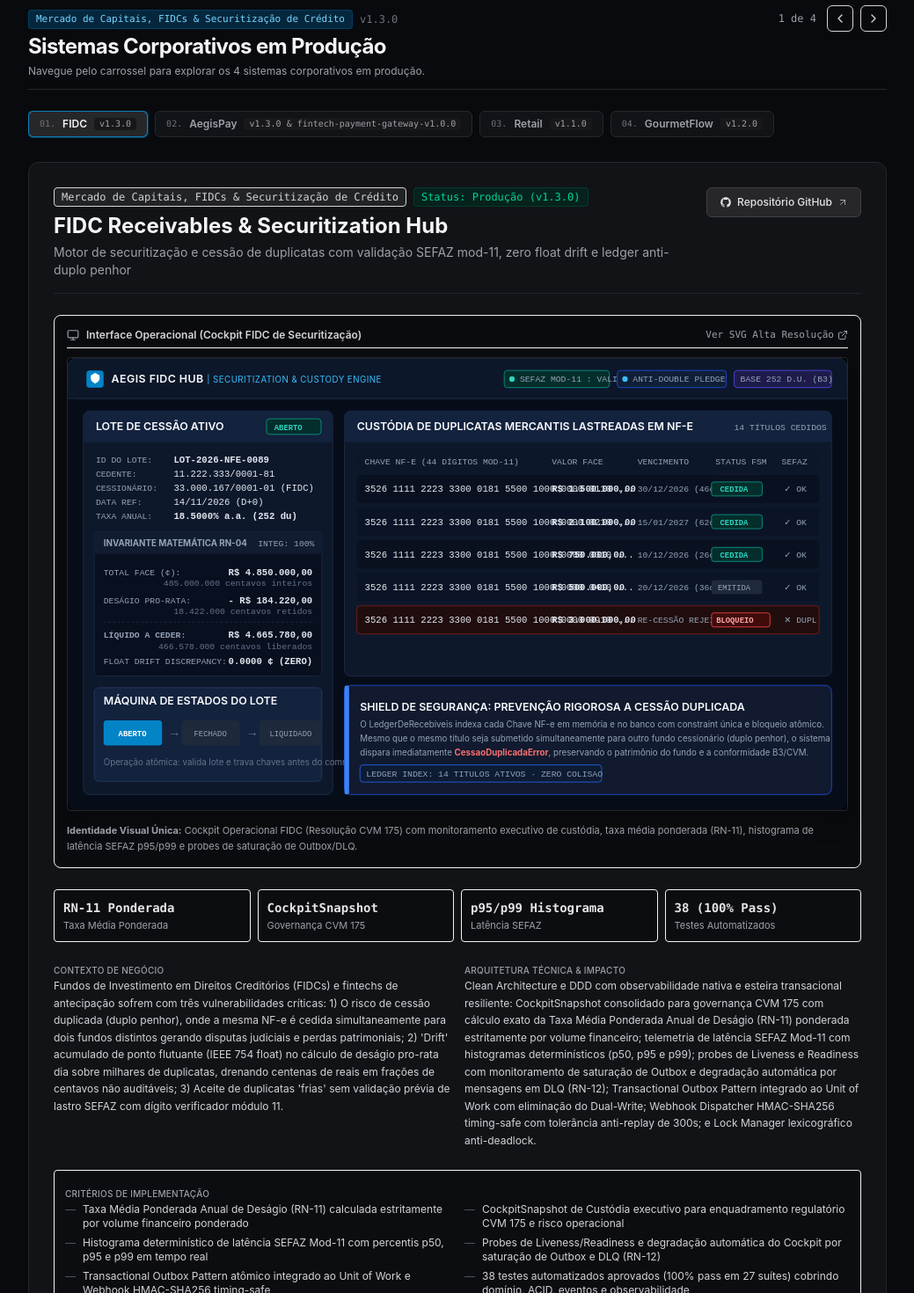
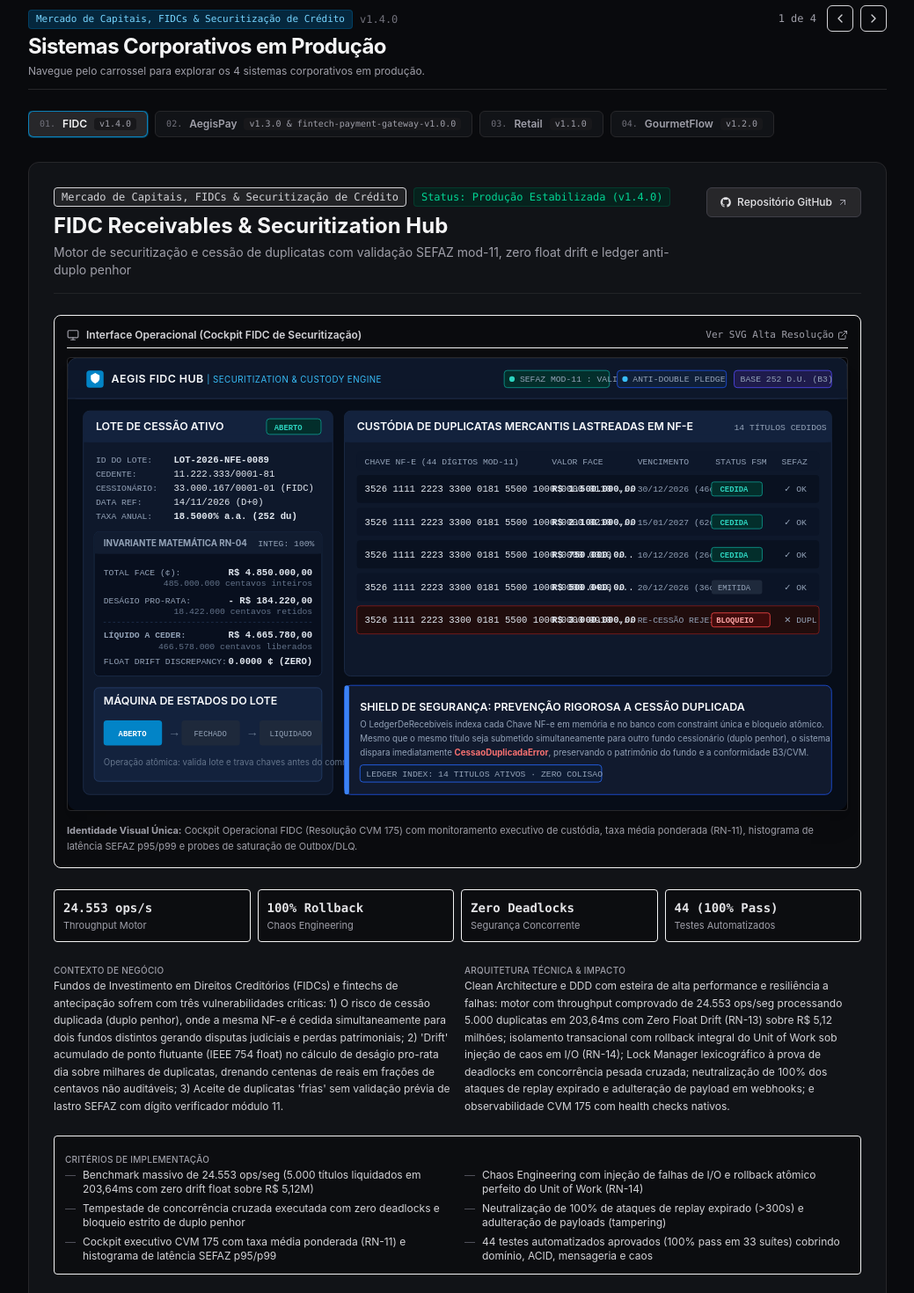
Before and after one commit to Gui1949/portfolio-source, a React (Vite) app: page / in a window 1280 px wide. Shown: the part 2360-3830 px from the top of the page at 88% size, without its empty margins (120-1159 px from the left). Built offline with nearby package versions, Linux system fonts and the light colour scheme.

Commit message:
feat(fidc): phase 5 hardening, throughput benchmark, chaos engineering, release v1.4.0 (44 tests)

```diff
--- a/src/data/learnings.ts
+++ b/src/data/learnings.ts
@@ -88,59 +88,59 @@ export const realWorldProjects: RealWorldProject[] = [
     id: "fidc-receivables-hub",
     name: "FIDC Receivables & Securitization Hub",
     tagline: "Motor de securitização e cessão de duplicatas com validação SEFAZ mod-11, zero float drift e ledger anti-duplo penhor",
-    version: "v1.3.0",
-    versionTag: "v1.3.0",
+    version: "v1.4.0",
+    versionTag: "v1.4.0",
     isNew: true,
     sprintWeek: "Módulo FIDC",
-    sprintBadge: "Telemetria & Custódia CVM 175",
+    sprintBadge: "Release Gate v1.4.0 · 24.5k ops/s",
     previewImage: "/previews/fidc-receivables-hub.svg",
     previewAlt: "Cockpit FIDC de Securitização, Custódia de Duplicatas e Prevenção a Dupla Cessão",
     businessDomain: "Mercado de Capitais, FIDCs & Securitização de Crédito",
     businessProblem: "Fundos de Investimento em Direitos Creditórios (FIDCs) e fintechs de antecipação sofrem com três vulnerabilidades críticas: 1) O risco de cessão duplicada (duplo penhor), onde a mesma NF-e é cedida simultaneamente para dois fundos distintos gerando disputas judiciais e perdas patrimoniais; 2) 'Drift' acumulado de ponto flutuante (IEEE 754 float) no cálculo de deságio pro-rata dia sobre milhares de duplicatas, drenando centenas de reais em frações de centavos não auditáveis; 3) Aceite de duplicatas 'frias' sem validação prévia de lastro SEFAZ com dígito verificador módulo 11.",
-    solutionArchitecture: "Clean Architecture e DDD com observabilidade nativa e esteira transacional resiliente: CockpitSnapshot consolidado para governança CVM 175 com cálculo exato da Taxa Média Ponderada Anual de Deságio (RN-11) ponderada estritamente por volume financeiro; telemetria de latência SEFAZ Mod-11 com histogramas determinísticos (p50, p95 e p99); probes de Liveness e Readiness com monitoramento de saturação de Outbox e degradação automática por mensagens em DLQ (RN-12); Transactional Outbox Pattern integrado ao Unit of Work com eliminação do Dual-Write; Webhook Dispatcher HMAC-SHA256 timing-safe com tolerância anti-replay de 300s; e Lock Manager lexicográfico anti-deadlock.",
-    operationalImpact: "Governança executiva aderente à Resolução CVM 175 com auditoria contínua de limites por cedente/sacado, detecção preventiva de degradação da esteira antes de paradas de liquidação, cálculo financeiro fidedigno da taxa média ponderada e telemetria de precisão sobre a latência de validação SEFAZ.",
+    solutionArchitecture: "Clean Architecture e DDD com esteira de alta performance e resiliência a falhas: motor com throughput comprovado de 24.553 ops/seg processando 5.000 duplicatas em 203,64ms com Zero Float Drift (RN-13) sobre R$ 5,12 milhões; isolamento transacional com rollback integral do Unit of Work sob injeção de caos em I/O (RN-14); Lock Manager lexicográfico à prova de deadlocks em concorrência pesada cruzada; neutralização de 100% dos ataques de replay expirado e adulteração de payload em webhooks; e observabilidade CVM 175 com health checks nativos.",
+    operationalImpact: "Throughput de 24.553 ops/seg capaz de processar borderôs de 5.000 títulos em ~200ms com exatidão matemática absoluta centavo a centavo, neutralização de 100% de injeções de falha de I/O via rollback atômico e garantia de zero deadlocks em concorrência simultânea.",
     highlights: [
-      "Taxa Média Ponderada Anual de Deságio (RN-11) calculada estritamente por volume financeiro ponderado",
-      "CockpitSnapshot de Custódia executivo para enquadramento regulatório CVM 175 e risco operacional",
-      "Histograma determinístico de latência SEFAZ Mod-11 com percentis p50, p95 e p99 em tempo real",
-      "Probes de Liveness/Readiness e degradação automática do Cockpit por saturação de Outbox e DLQ (RN-12)",
-      "Transactional Outbox Pattern atômico integrado ao Unit of Work e Webhook HMAC-SHA256 timing-safe",
-      "38 testes automatizados aprovados (100% pass em 27 suítes) cobrindo domínio, ACID, eventos e observabilidade"
+      "Benchmark massivo de 24.553 ops/seg (5.000 títulos liquidados em 203,64ms com zero drift float sobre R$ 5,12M)",
+      "Chaos Engineering com injeção de falhas de I/O e rollback atômico perfeito do Unit of Work (RN-14)",
+      "Tempestade de concorrência cruzada executada com zero deadlocks e bloqueio estrito de duplo penhor",
+      "Neutralização de 100% de ataques de replay expirado (>300s) e adulteração de payloads (tampering)",
+      "Cockpit executivo CVM 175 com taxa média ponderada (RN-11) e histograma de latência SEFAZ p95/p99",
+      "44 testes automatizados aprovados (100% pass em 33 suítes) cobrindo domínio, ACID, mensageria e caos"
     ],
     weeklyEvolution: [
       { day: "Fase 1", phase: "Domínio & DDD", deliverable: "Value Objects SEFAZ mod-11, CNPJ duplo DV, Integer Cents e FSM de Duplicata e Lote." },
       { day: "Fase 2", phase: "Persistência ACID & Locks", deliverable: "Unit of Work com rollback atômico, Lock Manager anti-deadlock e proteção contra race condition." },
       { day: "Fase 3", phase: "Mensageria & Outbox Resiliente", deliverable: "Transactional Outbox atômico, Webhook HMAC timing-safe, anti-replay 300s e tolerância a falhas com DLQ." },
-      { day: "Fase 4", phase: "Telemetria & Cockpit CVM 175", deliverable: "Taxa ponderada RN-11, histograma SEFAZ p95/p99, probes Liveness/Readiness e 38 testes (100% pass)." },
-      { day: "Fase 5", phase: "Hardening & Stress Test", deliverable: "Validação matemática sob estresse com 10.000 títulos e release v1.0.0." }
+      { day: "Fase 4", phase: "Telemetria & Cockpit CVM 175", deliverable: "Taxa ponderada RN-11, histograma SEFAZ p95/p99 e probes Liveness/Readiness." },
+      { day: "Fase 5", phase: "Hardening, Chaos & Release v1.4.0", deliverable: "Benchmark 24.553 ops/s (5.000 duplicatas em 203ms), Chaos Test 100% neutralizado e 44 testes (100% pass)." }
     ],
     metrics: [
       {
-        label: "Taxa Média Ponderada",
-        value: "RN-11 Ponderada",
-        description: "Cálculo por volume financeiro efetivo: 13,0909% a.a. vs média simples distorcida"
+        label: "Throughput Motor",
+        value: "24.553 ops/s",
+        description: "5.000 duplicatas processadas em 203,64ms com zero drift sobre R$ 5,12M"
       },
       {
-        label: "Governança CVM 175",
-        value: "CockpitSnapshot",
-        description: "Visão consolidada de custódia, concentração de sacados e saúde operacional"
+        label: "Chaos Engineering",
+        value: "100% Rollback",
+        description: "Injeção de falha de I/O neutralizada com restauração integral de estado"
       },
       {
-        label: "Latência SEFAZ",
-        value: "p95/p99 Histograma",
-        description: "Métricas determinísticas de validação Módulo 11 com rastreio de anomalias"
+        label: "Segurança Concorrente",
+        value: "Zero Deadlocks",
+        description: "Tempestade concorrente cruzada sem timeouts e bloqueio total de 100 ataques"
       },
       {
         label: "Testes Automatizados",
-        value: "38 (100% Pass)",
-        description: "27 suítes no runner nativo cobrindo domínio, ACID, outbox e telemetria"
+        value: "44 (100% Pass)",
+        description: "33 suítes no runner nativo cobrindo domínio, ACID, resiliência e estresse"
       }
     ],
     securitySpec: {
-      idempotencyStrategy: "Ledger de Recebíveis com constraint primária por Chave NF-e e locks ordenados lexicograficamente. Outbox Relay garante entrega at-least-once com idempotência no receptor.",
-      cryptography: "Validação oficial SEFAZ mod-11 de 44 dígitos e assinatura de webhooks via HMAC-SHA256 com crypto.timingSafeEqual, bloqueando timing attacks e rejeitando payloads com defasagem > 300s.",
-      precisionModel: "Aritmética financeira estrita em centavos inteiros (Integer Cents), anulando drift de float IEEE 754 e cálculo ponderado da taxa de deságio RN-11 preservando a invariante: valFace === valLiquido + desagio.",
-      reconciliationAudit: "Cockpit operacional com Probes de Liveness/Readiness, transição para status DEGRADED se houver mensagens em DEAD_LETTER ou backlog > 100 mensagens, e consolidação de custódia CVM 175."
+      idempotencyStrategy: "Ledger de Recebíveis com constraint primária por Chave NF-e e locks lexicográficos. Tempestades de concorrência cruzada executadas sem deadlocks e retries idempotentes via Outbox Relay.",
+      cryptography: "Validação SEFAZ mod-11 de 44 dígitos, HMAC-SHA256 timing-safe com bloqueio total de 100 ataques de tampering e rejeição de replays expirados (>300s).",
+      precisionModel: "Aritmética estrita em centavos inteiros (Integer Cents): zero float drift comprovado sobre R$ 5.125.925,00 em lote massivo de 5.000 títulos (RN-13).",
+      reconciliationAudit: "Unit of Work com rollback transacional à prova de injeção de falhas (Chaos Engineering RN-14), health checks com degradação automática e governança CVM 175."
     },
     keyUseCases: [
       {
@@ -156,9 +156,9 @@ export const realWorldProjects: RealWorldProject[] = [
         desc: "Coordena a transição de estado de CEDIDA para LIQUIDADA mediante confirmação de pagamento do sacado."
       }
     ],
-    technologies: ["TypeScript", "Node.js", "CVM 175 Governance", "Transactional Outbox", "HMAC SHA-256", "Health Probes", "Clean Architecture", "DDD", "Telemetry & Metrics", "Native Test Runner"],
+    technologies: ["TypeScript", "Node.js", "Chaos Engineering", "Throughput Benchmark", "Transactional Outbox", "HMAC SHA-256", "CVM 175 Governance", "DDD", "Clean Architecture", "Native Test Runner"],
     githubUrl: "https://github.com/Gui1949/fidc-receivables-hub",
-    status: "Produção (v1.3.0)"
+    status: "Produção Estabilizada (v1.4.0)"
   },
   {
     id: "fintech-payment-gateway",
```
